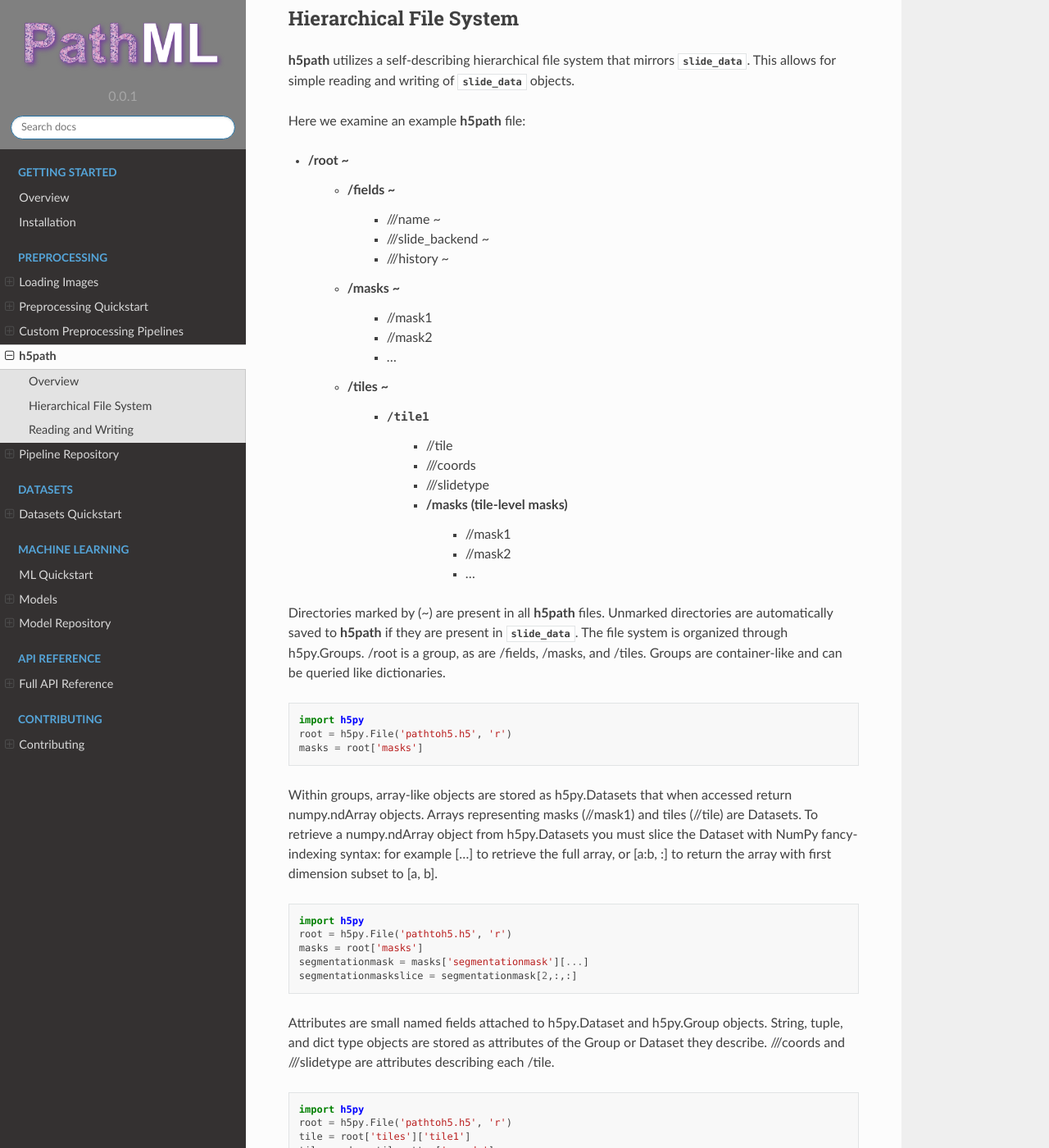
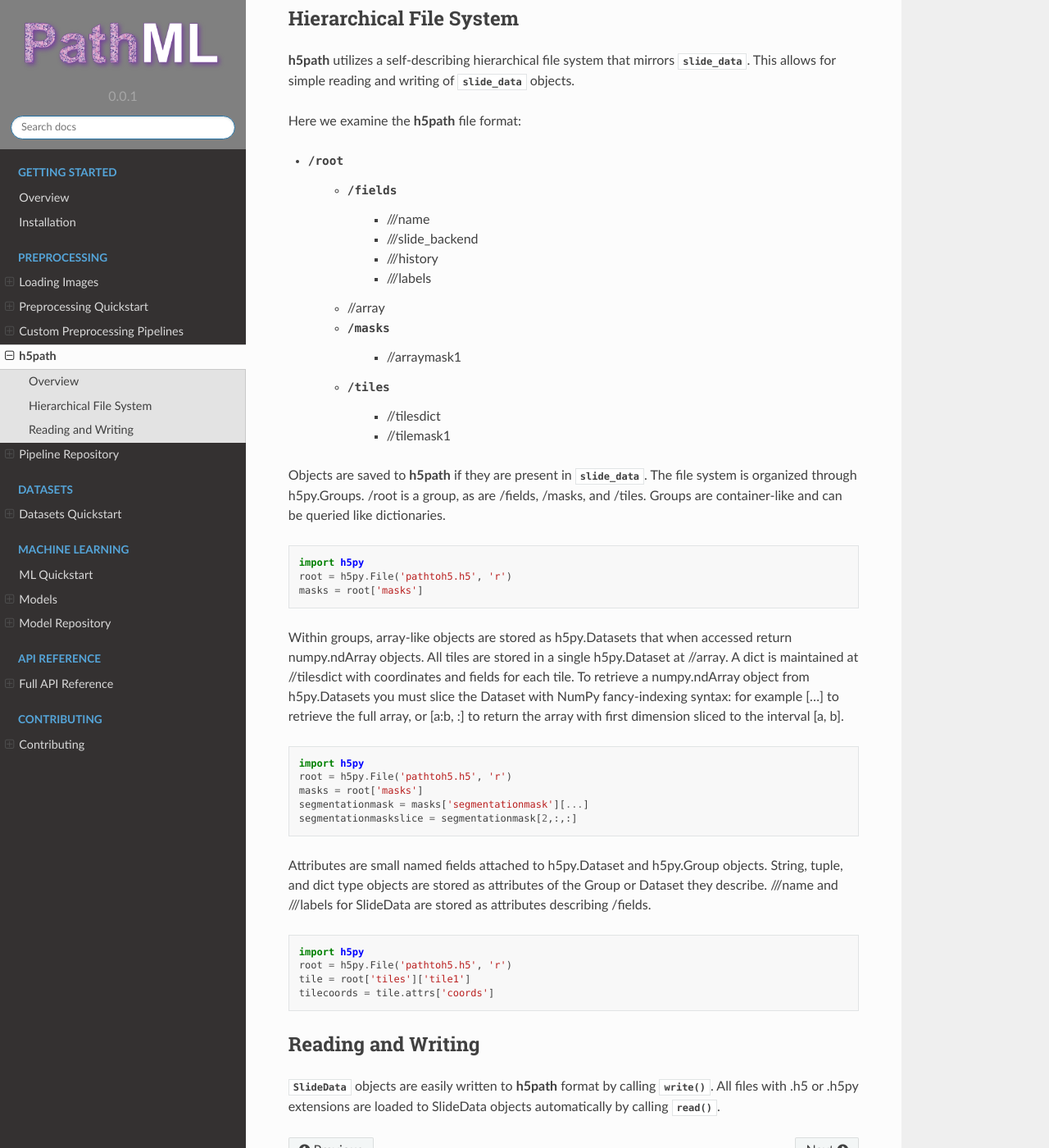
Before and after one commit to Dana-Farber-AIOS/pathml, a Sphinx documentation site: the page built from docs/source/h5path.rst, in a window 1280 px wide and 1400 px high, scrolled down 602 px. Shown: the whole window at 82% size. Built offline with Sphinx 7.4.7 and the Read the Docs theme 2.0.0, drawn with Linux system fonts in a browser that asks for light colours; formulas are drawn with MathJax 3; pages that are not in the unit, such as notebooks, are missing from menus.

```diff
--- a/docs/source/h5path.rst
+++ b/docs/source/h5path.rst
@@ -27,29 +27,22 @@ Hierarchical File System
 :class:`~pathml.core.slide_data`. This allows for simple reading and writing
 of :class:`~pathml.core.slide_data` objects.
 
-Here we examine an example **h5path** file:
+Here we examine the **h5path** file format:
 
-* /root ~
-    * /fields ~
-        * ///name ~
-        * ///slide_backend ~
-        * ///history ~
-    * /masks ~
-        * //mask1
-        * //mask2
-        * ...
-    * /tiles ~
-        * /tile1
-            * //tile
-            * ///coords
-            * ///slidetype
-            * /masks (tile-level masks)
-                * //mask1
-                * //mask2
-                * ...
+* /root
+    * /fields
+        * ///name
+        * ///slide_backend
+        * ///history
+        * ///labels
+    * //array
+    * /masks
+        * //arraymask1
+    * /tiles
+        * //tilesdict
+        * //tilemask1
 
-Directories marked by (~) are present in all **h5path** files. Unmarked directories
-are automatically saved to **h5path** if they are present in :class:`~pathml.core.slide_data`.
+Objects are saved to **h5path** if they are present in :class:`~pathml.core.slide_data`.
 The file system is organized through h5py.Groups. /root is a group, as are /fields,
 /masks, and /tiles. Groups are container-like and can be queried like dictionaries.
 
@@ -60,10 +53,11 @@ The file system is organized through h5py.Groups. /root is a group, as are /fiel
    masks = root['masks']
 
 Within groups, array-like objects are stored as h5py.Datasets that when accessed return
-numpy.ndArray objects. Arrays representing masks (//mask1) and tiles (//tile) are Datasets.
+numpy.ndArray objects. All tiles are stored in a single h5py.Dataset at //array.
+A dict is maintained at //tilesdict with coordinates and fields for each tile.
 To retrieve a numpy.ndArray object from h5py.Datasets you must slice the Dataset with
 NumPy fancy-indexing syntax: for example [...] to retrieve the full array, or [a:b, :] to
-return the array with first dimension subset to [a, b].
+return the array with first dimension sliced to the interval [a, b].
 
 .. code-block::
 
@@ -75,7 +69,7 @@ return the array with first dimension subset to [a, b].
 
 Attributes are small named fields attached to h5py.Dataset and h5py.Group objects. String,
 tuple, and dict type objects are stored as attributes of the Group or Dataset they describe.
-///coords and ///slidetype are attributes describing each /tile.
+///name and ///labels for SlideData are stored as attributes describing /fields.
 
 .. code-block::
 
```
Also changed, not shown: 3 other files.
